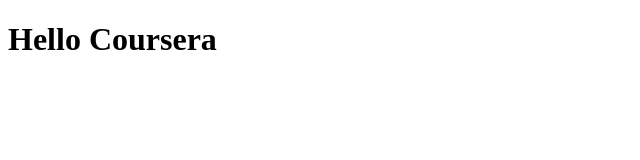
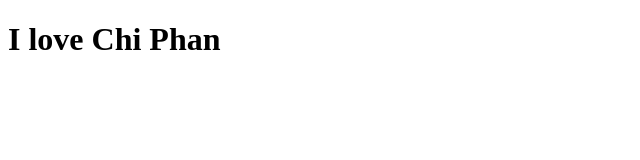
Before and after one commit to tomfoxhilton/coursera-test, a plain HTML site: page site/index.html in a window 1280 px wide. Shown: the whole page, without its empty margins (0-640 px from the left). Drawn offline with Linux system fonts and the light colour scheme.

Commit message:
Chi Phan Love

```diff
--- a/site/index.html
+++ b/site/index.html
@@ -4,6 +4,6 @@
 	<title>Hello Coursera</title>
 </head>
 <body>
-<h1>Hello Coursera<h1/>
+<h1>I love Chi Phan<h1/>
 </body>
 </html>
```
